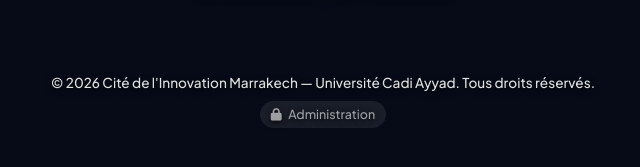
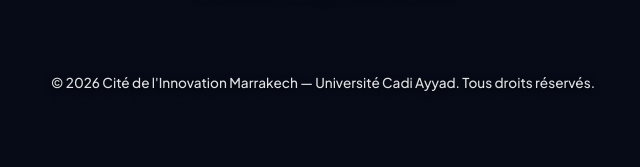
Before and after one commit to CITEMUCA/cim, a website: page cim-fullstack/public/index.html in a window 1280 px wide. Shown: the part 335-502 px from the top of the page, without its empty margins (317-957 px from the left). Drawn offline with Linux system fonts and the light colour scheme; no server answers.

Commit message:
Keep announcement banner on top and remove footer admin button

```diff
--- a/cim-fullstack/public/app.js
+++ b/cim-fullstack/public/app.js
@@ -49,7 +49,7 @@
       };
     }
 
-    // 3. Bandeau d'annonce (si activé dans l'admin)
+    // 3. Bandeau d'annonce
     if (bannerEl && config.banner) {
       if (config.banner.enabled && config.banner.text) {
         bannerEl.style.display = "flex";
--- a/cim-fullstack/public/index.html
+++ b/cim-fullstack/public/index.html
@@ -28,7 +28,7 @@
   <div class="bg-slideshow-container" id="bgSlideshowContainer" aria-hidden="true"></div>
   <div class="bg-overlay" aria-hidden="true"></div>
 
-  <!-- Main Shell Container -->
+  <!-- Main Shell Container (Linktree Centered Column) -->
   <main class="shell">
 
     <!-- Header with Enlarged Logo Card & Title -->
@@ -42,15 +42,12 @@
       </div>
     </header>
 
-    <!-- Dynamic Links List -->
+    <!-- Linktree Pill Buttons List -->
     <nav class="links-list" id="linkList" aria-label="Liens officiels Cité de l'Innovation Marrakech et réseaux sociaux"></nav>
 
     <!-- Footer -->
     <footer class="footer">
       <p>&copy; <span id="year">2026</span> Cité de l'Innovation Marrakech — Université Cadi Ayyad. Tous droits réservés.</p>
-      <a href="/admin" class="footer-admin-btn" title="Accès espace d'administration">
-        <i class="fa-solid fa-lock"></i> Administration
-      </a>
     </footer>
 
   </main>
```
